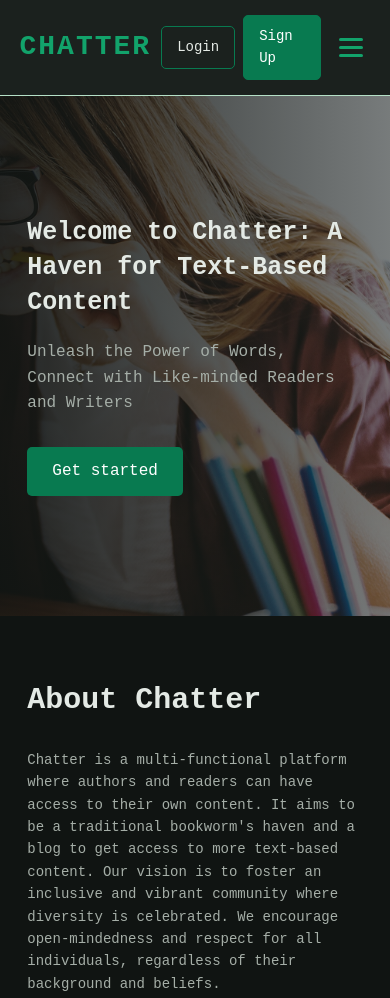
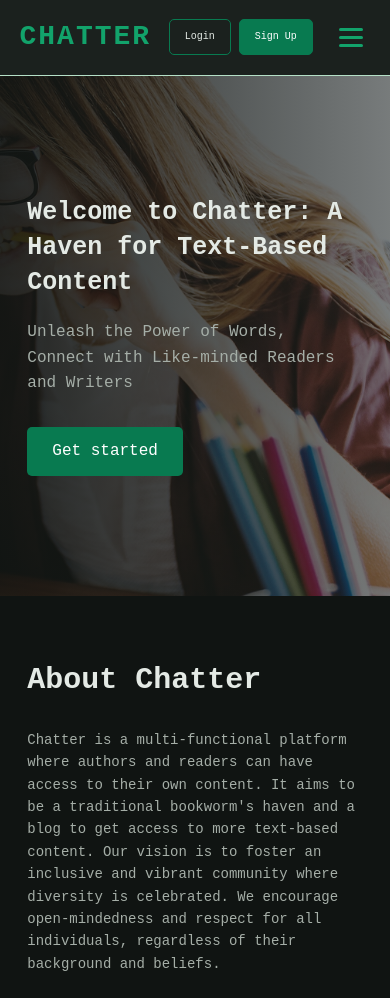
Before and after one commit to laureladiukwu26/First-Assignment-and-Assesment, a plain HTML site: page exam/project.html in a window 390 px wide. Shown: the top 998 px of the page. Drawn offline with Linux system fonts and the light colour scheme.

Commit message:
minor stuff

```diff
--- a/exam/style.css
+++ b/exam/style.css
@@ -426,22 +426,6 @@ img {
         gap: 8px;
     }
 
-    /*.nav-bar {
-        flex-wrap: wrap;
-        justify-content: center;
-        padding: 20px;
-    }
-
-    .nav-pages {
-        gap: 15px;
-        flex-wrap: wrap;
-        justify-content: center;
-    }
-
-    .nav-sign {
-        justify-content: center;
-    }*/
-
     .introduction h1 {
         font-size: 29px;
     }
@@ -491,10 +475,6 @@ img {
         gap: 35px;
     }
 
-    /*.mobile-menu {
-        display: none;
-        position: relative;
-    }*/
     .mobile-menu {
         display: block;
         position: relative;
@@ -557,6 +537,7 @@ img {
 
     .nav-sign a {
         padding: 9px 15px;
+        font-size: 10px;
     }
 
     .introduction h1 {
```
Also changed, not shown: exam/project.html (+0 -15 lines).
